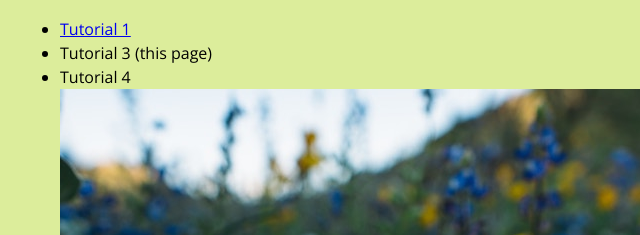
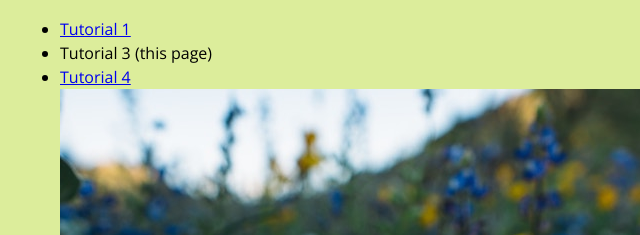
Before and after one commit to tduggins1/cs130-coursework, a plain HTML site: page index.html in a window 1280 px wide. Shown: the part 202-437 px from the top of the page, 0-640 px from the left. Drawn offline with nearby package versions, Linux system fonts and the light colour scheme.

Commit message:
added link

```diff
--- a/index.html
+++ b/index.html
@@ -18,7 +18,7 @@
                 <ul>
                     <li><a href="Tutorials/tutorial01/index.html"> Tutorial 1</a></li>
                     <li>Tutorial 3 (this page)</li>
-                    <li>Tutorial 4</li>
+                    <li><a href="Tutorials/tutorial04/index.html">Tutorial 4</a></li>
                     <img src="Tutorials/tutorial01/images/poppies.jpg" />
 
                 </ul>
```
